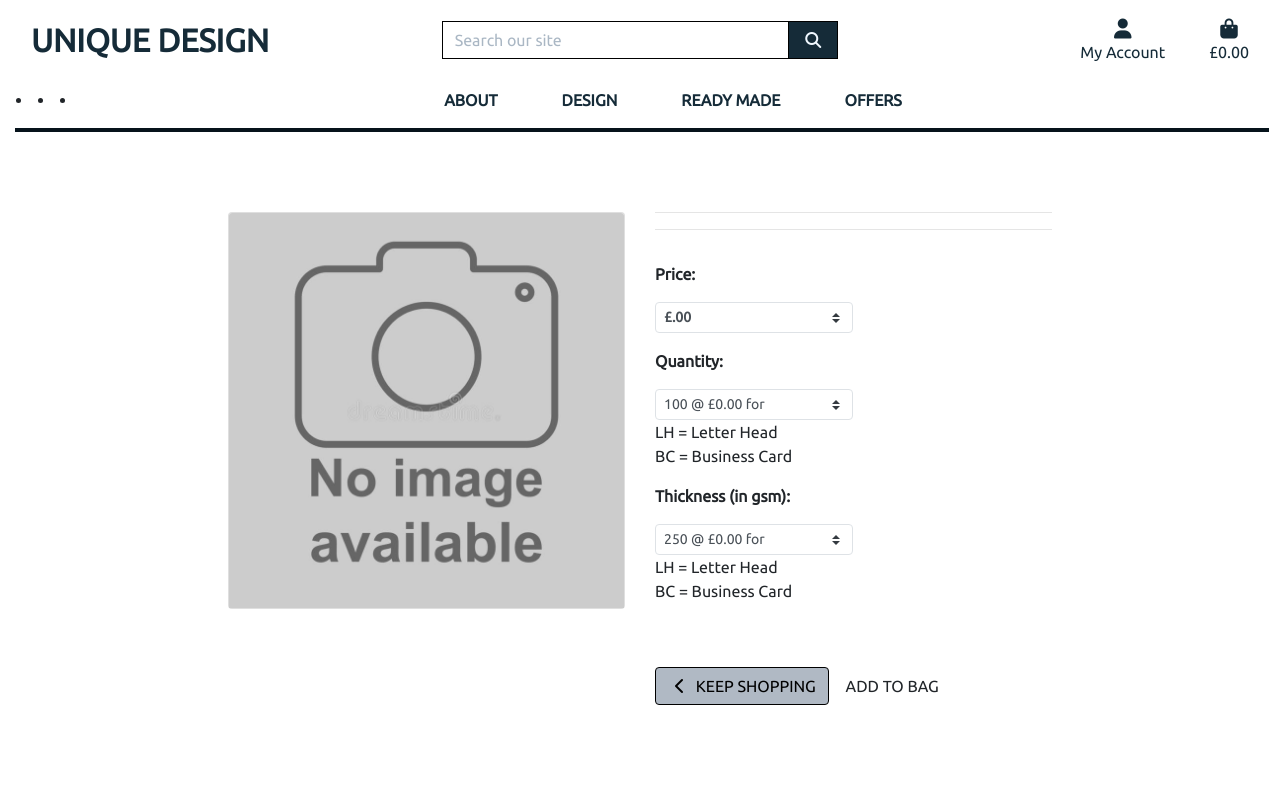
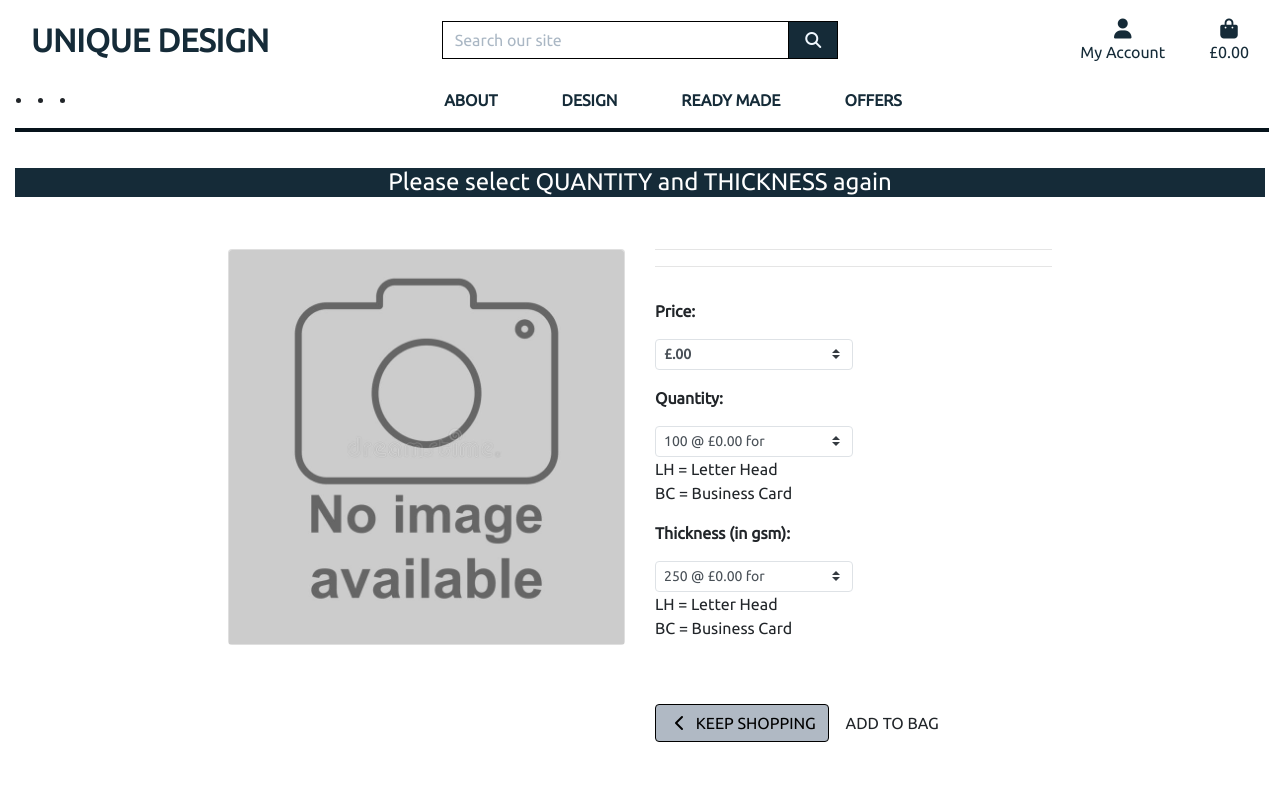
Before and after one commit to Code-Institute-Submissions/uniquedesign, a Django app: template purchase/templates/edit_purchase.html in a window 1280 px wide. Run offline with Django 3.2, Linux system fonts and the light colour scheme; the template is opened without the code that fills it: values that come from a table or form of the project are taken from there, others are empty; data comes from the database, SQL or seed files in the repository; parts of the project's set-up code (start-up, migrations or seed data) failed here and were passed over; some libraries are stand-ins or nearby versions.

Commit message:
Edited Edit_purchase

```diff
--- a/purchase/templates/edit_purchase.html
+++ b/purchase/templates/edit_purchase.html
@@ -13,9 +13,12 @@
 {% block content %}
     <div class="overlay"></div>
     <div class="container-fluid">
+        <div class="col bg-blue text-white text-center">
+        <h4 class="text-center my-1">Please select QUANTITY and THICKNESS again</h4>
+        </div>
         <div class="row">
             <div class="col-12 col-md-6 col-lg-4 offset-lg-2">
-                 <div class="card image-container my-5">
+                <div class="card image-container my-5">
                     {% if product.logo %}
                         <a href="{{ product.logo }}" target="_blank">
                             <img class="card-img-top img-fluid" src="{{ product.logo }}" alt="{{ product.name }}">
```
